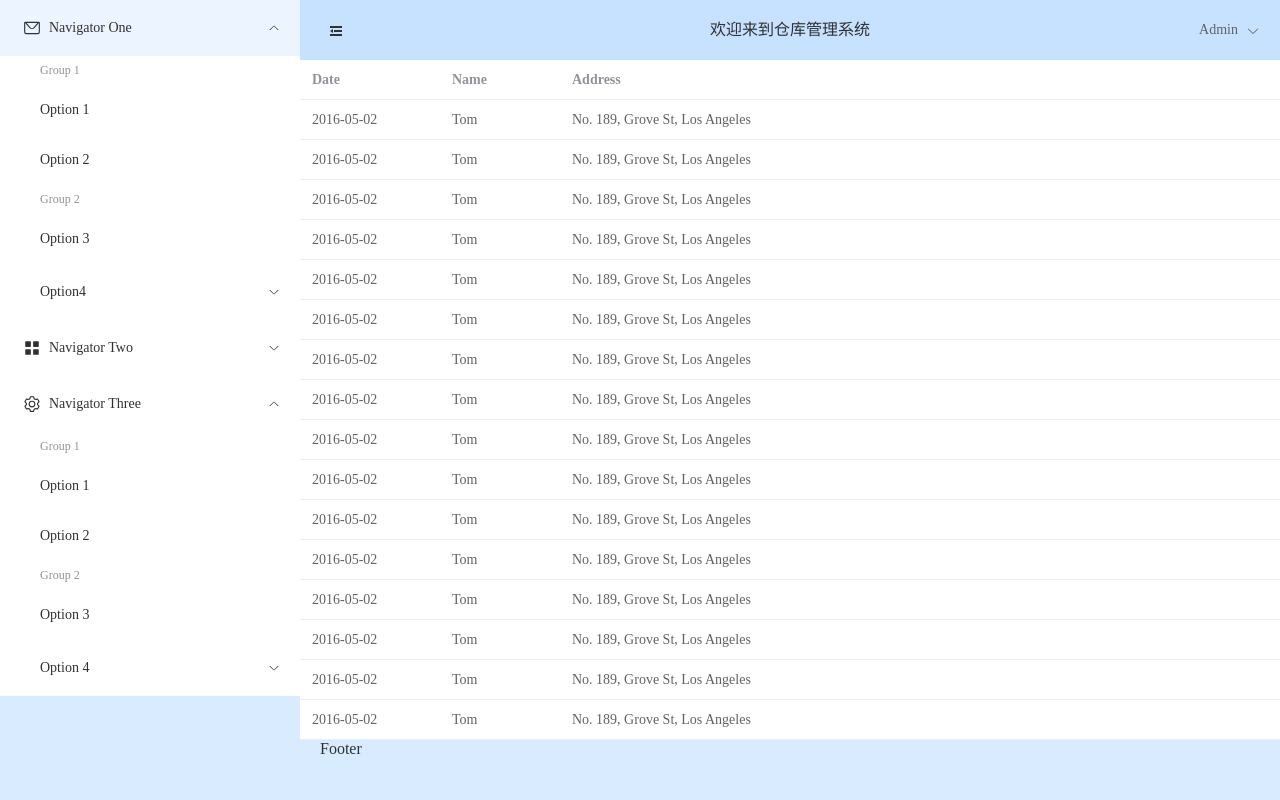
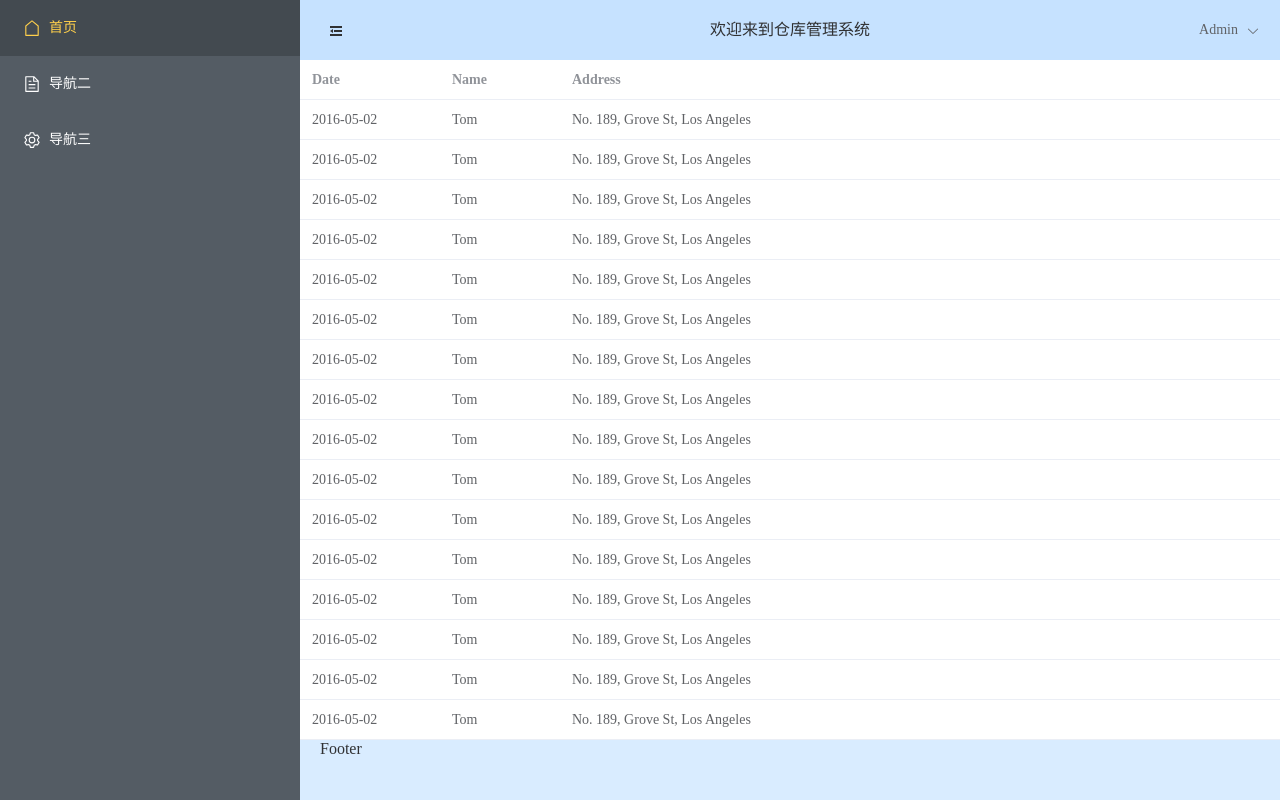
Before and after one commit to codicefun/codicefun-wms, a Vue app in the folder codicefun-wms-app/: page / in a window 1280 px wide. Built offline with nearby package versions, Linux system fonts and the light colour scheme.

Commit message:
Update aside layout

```diff
--- a/codicefun-wms-app/src/layout/components/aside.vue
+++ b/codicefun-wms-app/src/layout/components/aside.vue
@@ -1,71 +1,32 @@
 <script setup lang="ts">
-import { Menu as IconMenu, Message, Setting } from '@element-plus/icons-vue'
+import { Document, House, Setting } from '@element-plus/icons-vue'
 </script>
 
 <template>
   <el-aside>
     <el-scrollbar>
-      <el-menu :default-openeds="['1', '3']">
-        <el-sub-menu index="1">
-          <template #title>
+      <el-menu active-text-color="#ffd04b"
+               background-color="#545c64"
+               default-active="1"
+               text-color="#fff">
+        <el-menu-item index="1">
           <el-icon>
-              <message />
+            <house />
           </el-icon>
-            Navigator One
-          </template>
-          <el-menu-item-group>
-            <template #title>Group 1</template>
-            <el-menu-item index="1-1">Option 1</el-menu-item>
-            <el-menu-item index="1-2">Option 2</el-menu-item>
-          </el-menu-item-group>
-          <el-menu-item-group title="Group 2">
-            <el-menu-item index="1-3">Option 3</el-menu-item>
-          </el-menu-item-group>
-          <el-sub-menu index="1-4">
-            <template #title>Option4</template>
-            <el-menu-item index="1-4-1">Option 4-1</el-menu-item>
-          </el-sub-menu>
-        </el-sub-menu>
-        <el-sub-menu index="2">
-          <template #title>
+          <span>首页</span>
+        </el-menu-item>
+        <el-menu-item index="2">
           <el-icon>
-              <icon-menu />
+            <document />
           </el-icon>
-            Navigator Two
-          </template>
-          <el-menu-item-group>
-            <template #title>Group 1</template>
-            <el-menu-item index="2-1">Option 1</el-menu-item>
-            <el-menu-item index="2-2">Option 2</el-menu-item>
-          </el-menu-item-group>
-          <el-menu-item-group title="Group 2">
-            <el-menu-item index="2-3">Option 3</el-menu-item>
-          </el-menu-item-group>
-          <el-sub-menu index="2-4">
-            <template #title>Option 4</template>
-            <el-menu-item index="2-4-1">Option 4-1</el-menu-item>
-          </el-sub-menu>
-        </el-sub-menu>
-        <el-sub-menu index="3">
-          <template #title>
+          <span>导航二</span>
+        </el-menu-item>
+        <el-menu-item index="3">
           <el-icon>
             <setting />
           </el-icon>
-            Navigator Three
-          </template>
-          <el-menu-item-group>
-            <template #title>Group 1</template>
-            <el-menu-item index="3-1">Option 1</el-menu-item>
-            <el-menu-item index="3-2">Option 2</el-menu-item>
-          </el-menu-item-group>
-          <el-menu-item-group title="Group 2">
-            <el-menu-item index="3-3">Option 3</el-menu-item>
-          </el-menu-item-group>
-          <el-sub-menu index="3-4">
-            <template #title>Option 4</template>
-            <el-menu-item index="3-4-1">Option 4-1</el-menu-item>
-          </el-sub-menu>
-        </el-sub-menu>
+          <span>导航三</span>
+        </el-menu-item>
       </el-menu>
     </el-scrollbar>
   </el-aside>
@@ -73,8 +34,7 @@ import { Menu as IconMenu, Message, Setting } from '@element-plus/icons-vue'
 
 <style scoped>
 .el-aside {
-  color: var(--el-text-color-primary);
-  background: var(--el-color-primary-light-8);
+  background-color: #545c64;
 }
 
 .el-menu {
```
Lines whose indentation alone changed are shown as unchanged.
